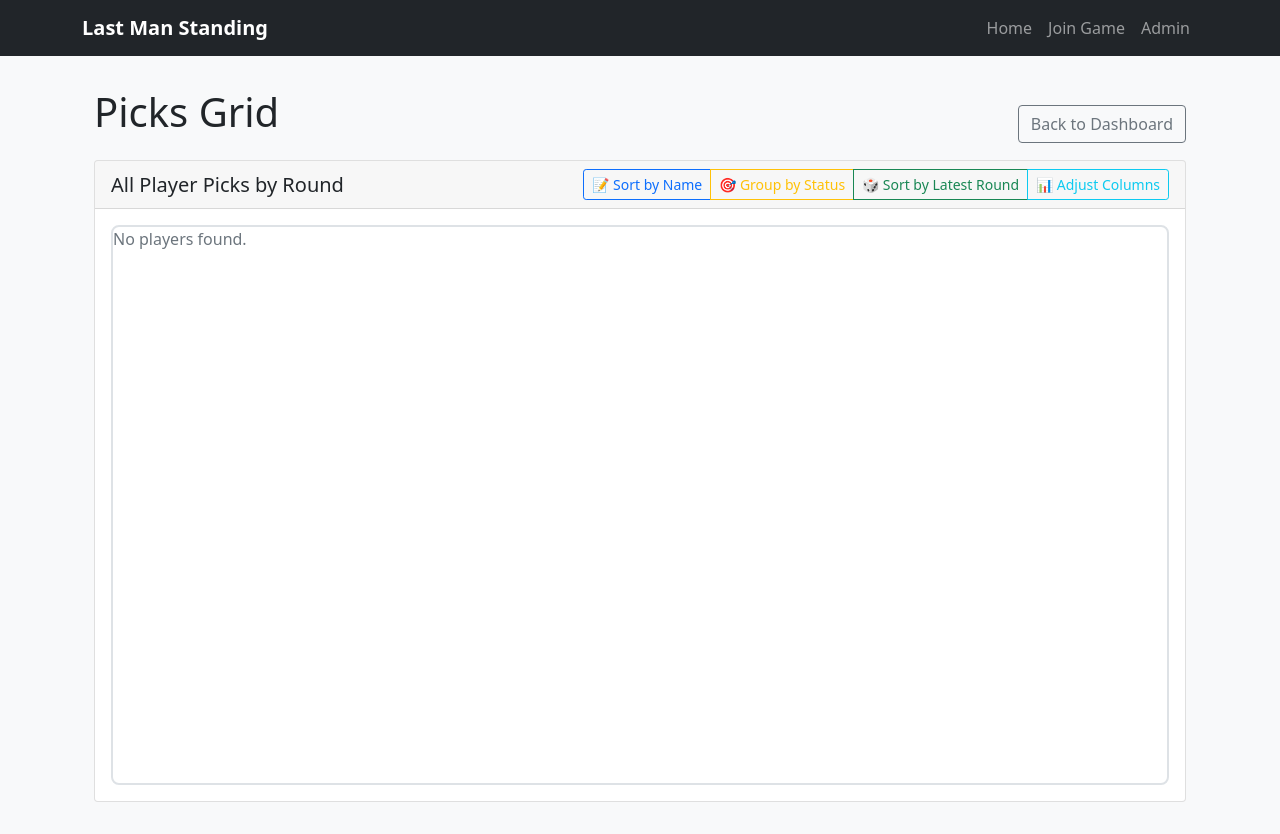
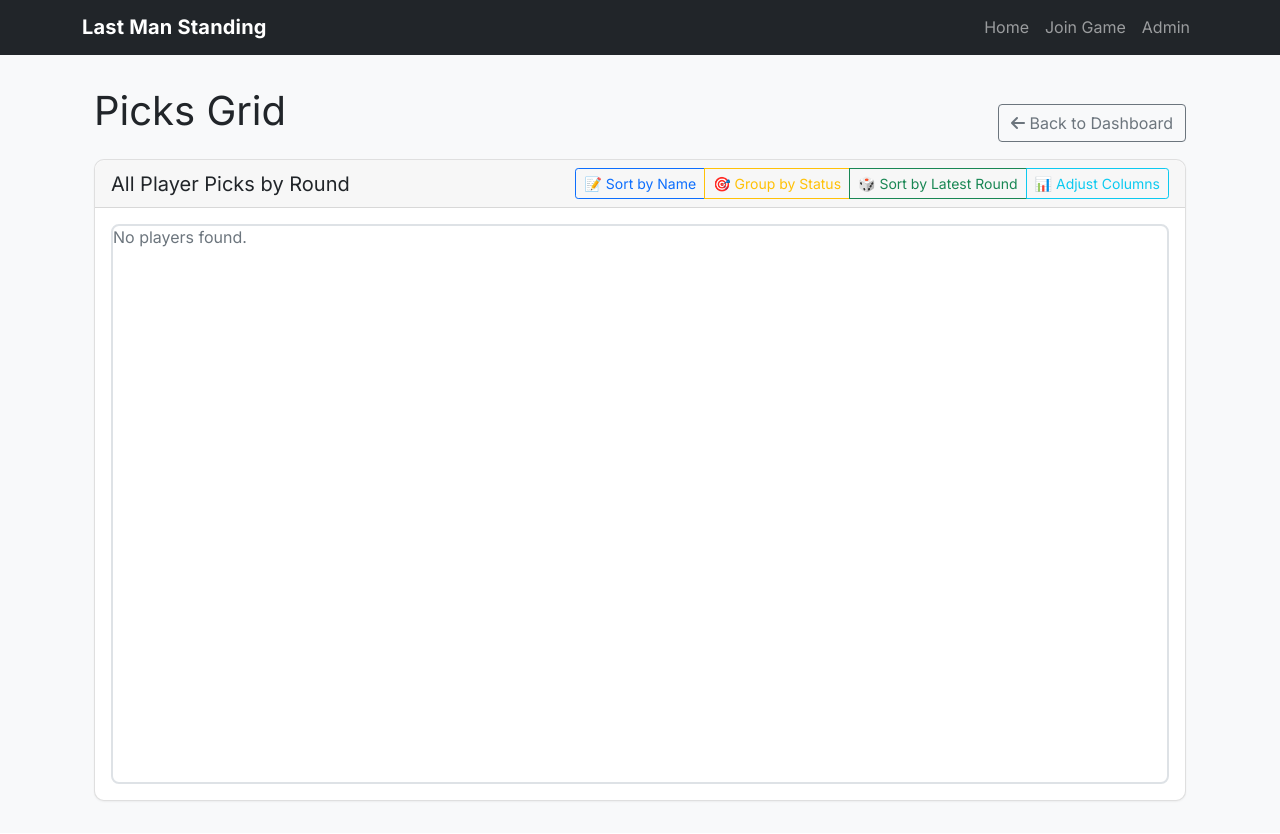
Before and after one commit to sevy71/LMS2, a Flask app: page /picks-grid in a window 1280 px wide. After the commit the page ends 802 px from the top, so only its background shows below. Run offline with Flask 3, Linux system fonts and the light colour scheme; the visitor is signed in with stand-in values (Sample User, id 1); data that the repository does not hold is empty.

Commit message:
style: add global app.css, font (Inter) and Font Awesome; wire into base.html

```diff
--- /dev/null
+++ b/lms_automation/static/css/app.css
@@ -0,0 +1,92 @@
+/* Global design system */
+:root {
+  --color-bg: #f8f9fa;
+  --color-surface: #ffffff;
+  --color-text: #212529;
+  --color-muted: #6c757d;
+  --color-border: #dee2e6;
+
+  --color-primary: #0d6efd;
+  --color-success: #198754;
+  --color-warning: #ffc107;
+  --color-danger: #dc3545;
+  --color-info: #0dcaf0;
+
+  --radius-sm: 6px;
+  --radius-md: 10px;
+  --radius-lg: 14px;
+
+  --shadow-sm: 0 1px 2px rgba(0,0,0,0.05);
+  --shadow-md: 0 4px 10px rgba(0,0,0,0.08);
+  --shadow-lg: 0 10px 25px rgba(0,0,0,0.12);
+
+  --font-sans: 'Inter', system-ui, -apple-system, Segoe UI, Roboto, Ubuntu, Cantarell, Noto Sans, Arial, 'Apple Color Emoji', 'Segoe UI Emoji';
+}
+
+/* Base */
+html { -webkit-text-size-adjust: 100%; }
+body {
+  background-color: var(--color-bg);
+  color: var(--color-text);
+  font-family: var(--font-sans);
+  line-height: 1.45;
+  -webkit-font-smoothing: antialiased;
+  -moz-osx-font-smoothing: grayscale;
+}
+
+.navbar-brand { font-weight: 700; letter-spacing: .2px; }
+
+.main-content { margin-top: 2rem; margin-bottom: 2rem; }
+
+/* Cards */
+.card { border-radius: var(--radius-md); box-shadow: var(--shadow-sm); }
+.card.shadow { box-shadow: var(--shadow-md) !important; }
+.card-header { border-top-left-radius: var(--radius-md) !important; border-top-right-radius: var(--radius-md) !important; }
+.card-footer { border-bottom-left-radius: var(--radius-md) !important; border-bottom-right-radius: var(--radius-md) !important; }
+
+/* Status badges (shared across pages) */
+.status-badge {
+  display: inline-block;
+  font-size: 0.75rem;
+  line-height: 1;
+  padding: 4px 10px;
+  border-radius: 999px;
+  font-weight: 700;
+  letter-spacing: .2px;
+}
+.status-active { background-color: var(--color-success); color: #fff; }
+.status-eliminated { background-color: var(--color-danger); color: #fff; }
+.status-winner { background-color: var(--color-primary); color: #fff; }
+
+/* Pick state chips */
+.pick-winner { background-color: #d4edda !important; color: #155724; font-weight: 700; }
+.pick-loser { background-color: #f8d7da !important; color: #721c24; text-decoration: line-through; }
+.pick-pending { background-color: #fff3cd !important; color: #856404; }
+
+/* Tables */
+.table thead th { vertical-align: middle; }
+.table-sm td, .table-sm th { padding-top: .5rem; padding-bottom: .5rem; }
+
+/* Utilities */
+.text-muted-strong { color: #5c636a !important; }
+.rounded-sm { border-radius: var(--radius-sm) !important; }
+.rounded-md { border-radius: var(--radius-md) !important; }
+.rounded-lg { border-radius: var(--radius-lg) !important; }
+
+/* Skeleton loaders */
+.skeleton { position: relative; overflow: hidden; background: #e9ecef; border-radius: 6px; }
+.skeleton::after {
+  content: '';
+  position: absolute;
+  inset: 0;
+  transform: translateX(-100%);
+  background: linear-gradient(90deg, rgba(255,255,255,0) 0%, rgba(255,255,255,.6) 50%, rgba(255,255,255,0) 100%);
+  animation: shimmer 1.4s infinite;
+}
+@keyframes shimmer { 100% { transform: translateX(100%); } }
+
+/* Mobile tweaks */
+@media (max-width: 576px) {
+  .main-content { margin-top: 1rem; margin-bottom: 1rem; }
+  .btn { min-height: 44px; }
+}
--- a/lms_automation/templates/base.html
+++ b/lms_automation/templates/base.html
@@ -4,19 +4,16 @@
     <meta charset="UTF-8">
     <meta name="viewport" content="width=device-width, initial-scale=1.0">
     <title>{% block title %}Last Man Standing{% endblock %}</title>
+    <!-- Bootstrap -->
     <link href="https://cdn.jsdelivr.net/npm/bootstrap@5.1.3/dist/css/bootstrap.min.css" rel="stylesheet">
-    <style>
-        body {
-            background-color: #f8f9fa;
-        }
-        .navbar-brand {
-            font-weight: bold;
-        }
-        .main-content {
-            margin-top: 2rem;
-            margin-bottom: 2rem;
-        }
-    </style>
+    <!-- Fonts -->
+    <link rel="preconnect" href="https://fonts.googleapis.com">
+    <link rel="preconnect" href="https://fonts.gstatic.com" crossorigin>
+    <link href="https://fonts.googleapis.com/css2?family=Inter:wght@400;600;700&display=swap" rel="stylesheet">
+    <!-- Icons -->
+    <link href="https://cdnjs.cloudflare.com/ajax/libs/font-awesome/6.5.2/css/all.min.css" rel="stylesheet">
+    <!-- App styles -->
+    <link href="{{ url_for('static', filename='css/app.css') }}" rel="stylesheet">
 </head>
 <body>
     <nav class="navbar navbar-expand-lg navbar-dark bg-dark">
```
